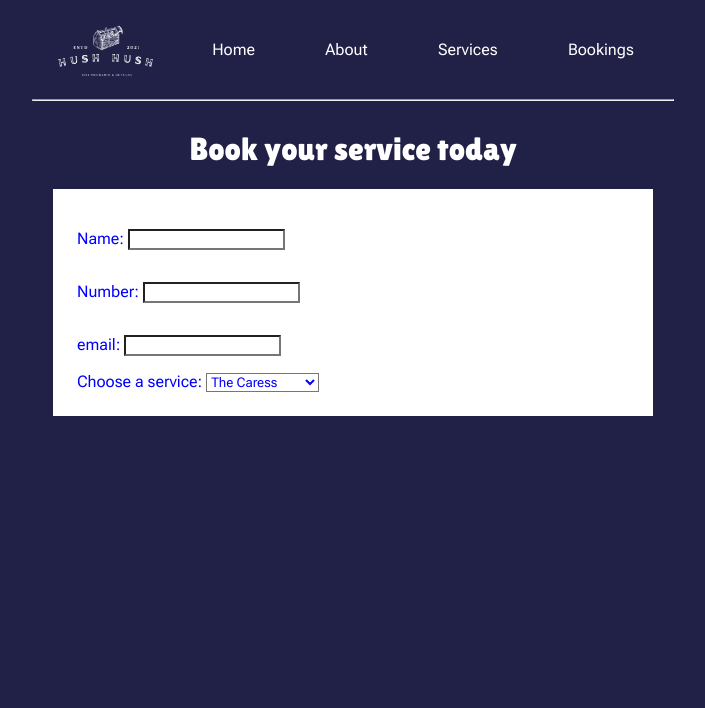
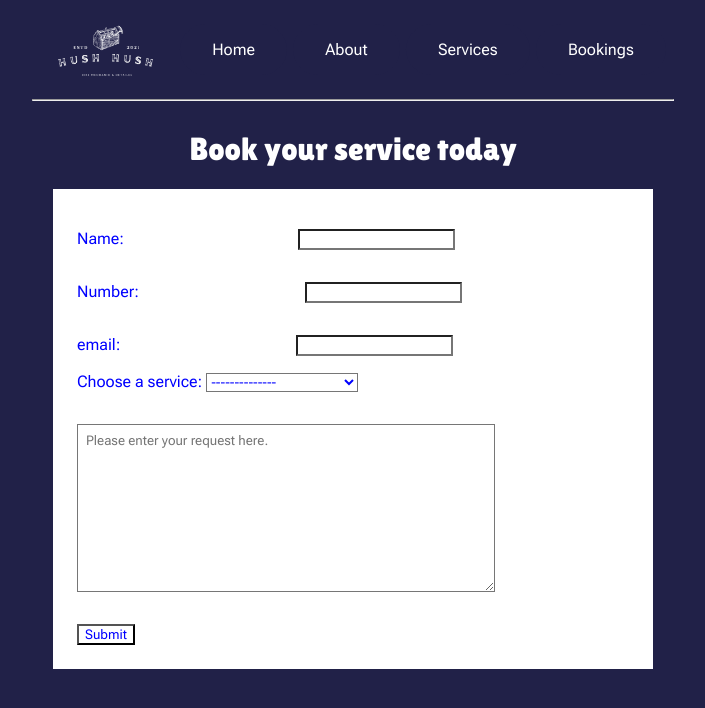
Before and after one commit to kusson/hushv2, a Next.js app: page /booking in a window 1280 px wide. Shown: the top 708 px of the page, without its empty margins (287-992 px from the left). Built offline with nearby package versions, Linux system fonts and the light colour scheme.

Commit message:
Service form WIP

```diff
--- a/app/booking/page.jsx
+++ b/app/booking/page.jsx
@@ -10,18 +10,18 @@ const Booking = () => {
 
       <form className="bookingForm">
         <div className="formField">
-          <label>Name: </label>
-          <input></input>
+          <label for="name">Name: </label>
+          <input type="text" id="name" name="name"></input>
         </div>
 
         <div className="formField">
           <label>Number: </label>
-          <input></input>
+          <input type="number" id="number" name="number"></input>
         </div>
 
         <div className="formField">
           <label>email: </label>
-          <input></input>
+          <input type="email" id="email" name="email"></input>
         </div>
 
         <label for="serviceSelection">Choose a service: </label>
@@ -29,9 +29,16 @@ const Booking = () => {
           <option value="thecaress">The Caress</option>
           <option value="themeticulous">The Meticulous</option>
           <option value="theoverhaul">The Overhaul</option>
-          <option disabled="true">--------------</option>
-          <option>Wheel Building</option>
+          <option disabled="true" selected="true" value="">--------------</option>
+          <option value="wheelbuild">Wheel Building</option>
+          <option value="frameprotect">Frame Protection</option>
+          <option value="pedals">Pedals Service</option>
+          <option value="other">Other (Please specify)</option>
         </select>
+
+        <textarea className="serviceText" placeholder="Please enter your request here."></textarea>
+
+        <input type="submit" value="Submit"/>
 
       </form>
 
--- a/styles/booking.css
+++ b/styles/booking.css
@@ -1,5 +1,9 @@
 .bookingContainer {
     margin: 0rem auto;
+}
+
+.bookingForm {
+    margin: 0 auto;
 }
 
 .bookingForm>* {
@@ -23,13 +27,24 @@ form {
 }
 
 .formField {
+    display: flex;
     width: 100%;
     background-color: white;
     padding: 1rem 0rem;
 }
 
-input {
+.formField>input {
     margin: 0 auto;
+    right: 100%;
+}
+
+textarea {
+    display: flex;
+    flex-direction: column;
+    margin: 2rem 0rem;
+    width: 400px;
+    height: 150px;
+    padding: 0.5rem;
 }
 
 @media screen and (min-width: 640px) {
--- a/styles/globals.css
+++ b/styles/globals.css
@@ -18,11 +18,9 @@ h1 {
     display: flex;
     justify-content: center;
     align-content: center;
-    width: 100%;
 }
 
 .container {
-    width: 100%;
     display: flex;
     flex-direction: column;
     align-items: center;
```
